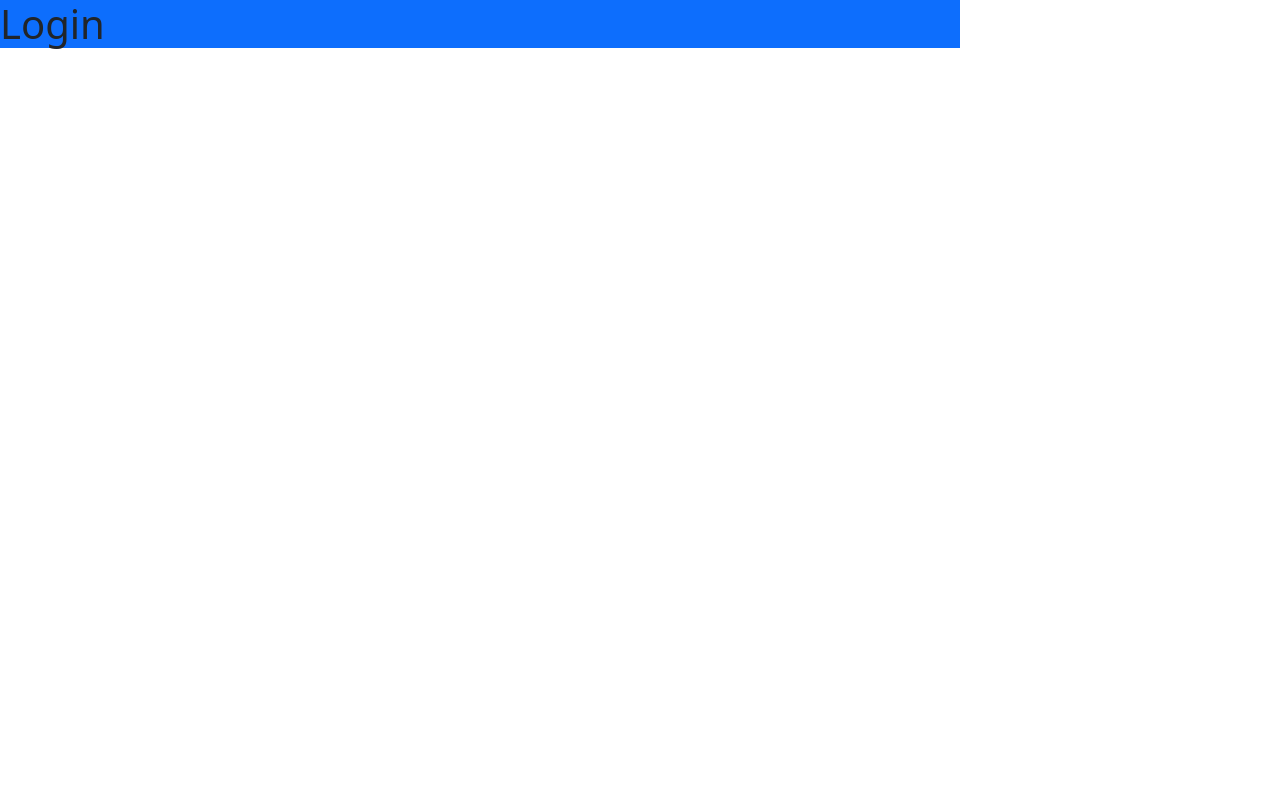
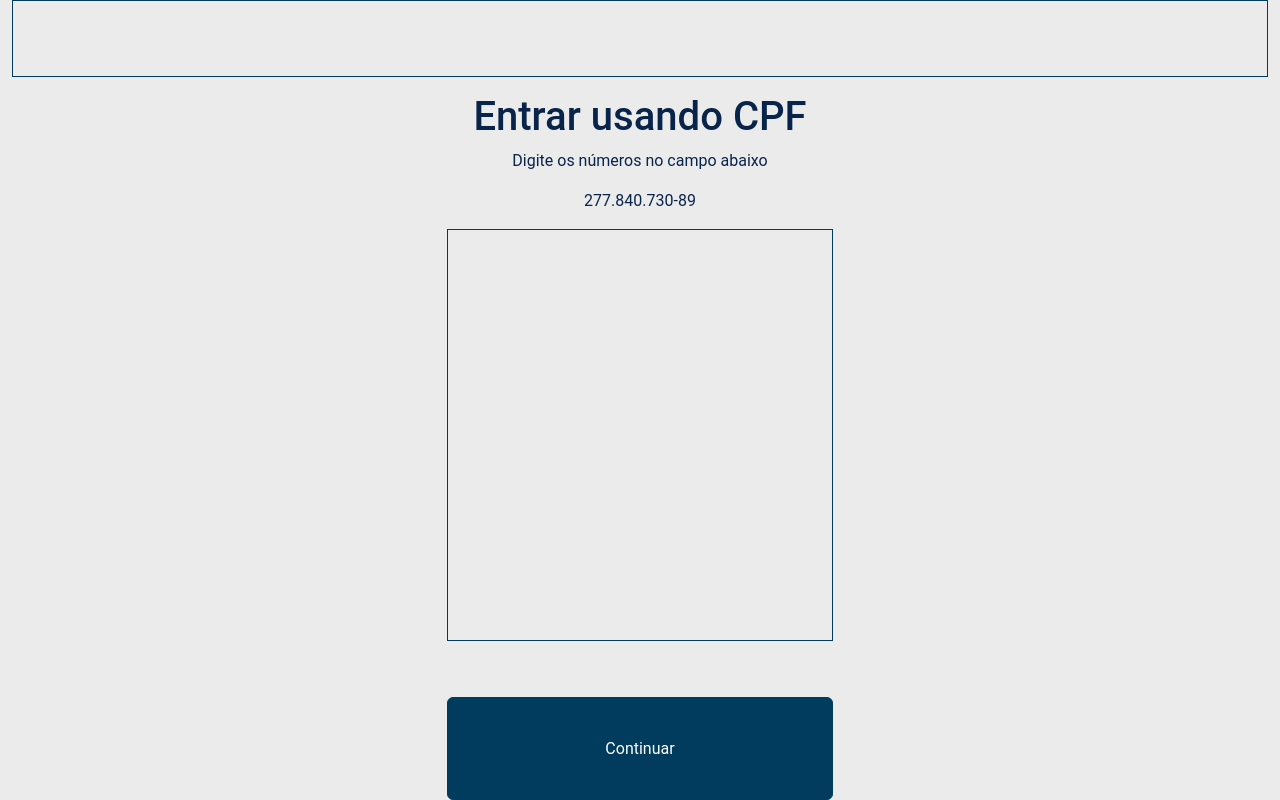
Before and after one commit to ArthurTakamori/totem_rede_ancora, a React (Vite) app: page /login in a window 1280 px wide. Built offline with nearby package versions, Linux system fonts and the light colour scheme.

Commit message:
build: login page and global styles

```diff
--- a/src/App.jsx
+++ b/src/App.jsx
@@ -1,6 +1,5 @@
 import { BrowserRouter } from "react-router-dom";
 import RoutesComponent from "./routes";
-import "bootstrap/dist/css/bootstrap.min.css";
 
 function App() {
   return (
--- a/src/main.jsx
+++ b/src/main.jsx
@@ -2,6 +2,7 @@ import React from "react";
 import ReactDOM from "react-dom/client";
 import App from "./App.jsx";
 import "./scss/styles.scss";
+// eslint-disable-next-line no-unused-vars
 import * as bootstrap from "bootstrap";
 
 ReactDOM.createRoot(document.getElementById("root")).render(
--- a/src/pages/login/index.jsx
+++ b/src/pages/login/index.jsx
@@ -1,7 +1,35 @@
 export default function Login() {
   return (
-    <>
-      <h1 className="col-md-9 bg-primary">Login</h1>
-    </>
+    <div className="container-fluid vh-100 d-flex flex-column justify-content-center align-items-center">
+      <div
+        className="border border-primary mb-3"
+        style={{ width: "100%", height: "10%" }}
+      ></div>
+      <div className="flex-grow-1 text-center">
+        <div>
+          <h1>Entrar usando CPF</h1>
+          <p>Digite os números no campo abaixo</p>
+        </div>
+        <div style={{ width: "386px", height: "492px" }}>
+          <div>
+            <p>277.840.730-89</p>
+            {/* Icon */}
+          </div>
+          <div
+            className="border border-primary"
+            style={{ width: "100%", height: "412px" }}
+          ></div>
+          {/* "Teclado virtual" */}
+        </div>
+        <div>
+          <button
+            className="btn btn-primary mt-3"
+            style={{ width: "100%", height: "103px" }}
+          >
+            Continuar
+          </button>
+        </div>
+      </div>
+    </div>
   );
 }
--- a/src/scss/styles.scss
+++ b/src/scss/styles.scss
@@ -1 +1,34 @@
+/*
+Personalização das variáveis e classes padrão do Sass do Bootstrap
+
+A maioria das variáveis no Bootstrap são definidas com a flag `!default`,
+permitindo substituir os valores padrão antes de importar os arquivos Sass de origem do Bootstrap.
+Essa é a melhor maneira de personalizar o CSS sem escrever novos estilos.
+
+Por exemplo, podemos alterar `$body-color` ou adicionar mais CSS que
+substitua as regras de estilo do Bootstrap, como `body { color: red; }`.
+
+Aqui estamos ajustando a font-family e background-color que serão aplicados ao corpo do site.
+*/
+
+$font-family-base: Roboto, Oxygen, Ubuntu, Cantarell, "Open Sans", "Helvetica";
+$body-bg: #ebebeb;
+$body-color: #09244b;
+$primary: #013c5e;
+
 @import "bootstrap/scss/bootstrap";
+
+//
+// Para mais personalização, podem ser criadas mais variáveis e classes para aplicar aos elementos.
+//
+
+// Novas variaveis
+$blue-ancora-2: #09244b;
+$blue-ancora-1: #013c5e;
+$white-ancora-1: #ffffff;
+
+// Alteração de uma propriedade de uma classe do bootstrap,
+// As demais propriedades são mantidas, para não precisar reescrever tudo.
+.btn-primary {
+  color: $white-ancora-1;
+}
```
Also changed, not shown: 1 other file (tests, documents, lock files or other folders).
